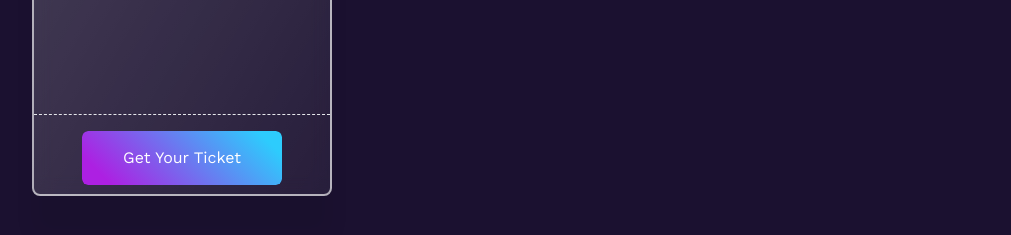
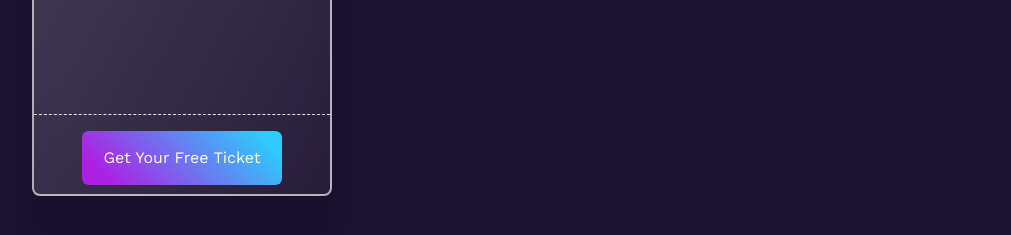
Before and after one commit to asyncapi/conference-website, a Next.js app: page / in a window 1280 px wide. Shown: the part 9200-9435 px from the top of the page, without its empty margins (108-1119 px from the left). Built offline with nearby package versions, Linux system fonts and the light colour scheme.

Commit message:
feat: update Ticket Description (#473)

```diff
--- a/components/Tickets/ticketCards.js
+++ b/components/Tickets/ticketCards.js
@@ -5,7 +5,7 @@ function TicketCards({ className, city }) {
   // Determine card style based on event status
   const isEndedOrUpcoming = city.ended || !city.ticket;
   const cardOpacity = isEndedOrUpcoming ? 'opacity-40' : 'opacity-100';
-  const buttonText = city.isFree ? 'Get Your Ticket' : 'Buy Now';
+  const buttonText = city.isFree ? 'Get Your Free Ticket' : 'Buy Now';
 
   return (
     <div className={`w-[300px] lg:w-full ${cardOpacity} hoverEffect h-[400px] cursor-pointer flex flex-col text-white justify-between rounded-lg card bg-white ${className}`}>
--- a/pages/venue/[id].js
+++ b/pages/venue/[id].js
@@ -63,7 +63,7 @@ function Venue({ city }) {
 						</Heading>
 						{city.ended ? (city.playlist && <a href='#recordings'><Button className="w-[250px] h-[50px] m-8">Watch Recordings</Button></a>): <div className='m-[30px]'>
 							{city.ticket && <a href={city.ticket} target='_blank' rel='noreferrer'>
-							<Button className="px-8 m-2 w-[250px]">{city.isFree ? "Get Your Ticket" : "Register Now"}</Button>
+							<Button className="px-8 m-2 w-[250px]">{city.isFree ? "Get Your Free Ticket" : "Register Now"}</Button>
 						</a>}
 						{(!eventEnded && city.cfp) && <a href={city.name === 'online'? "/venue/online/register" :city.cfp}target={city.name=='Online'?"":'_blank'} rel='noreferrer'>
 							<Button className="px-8 m-2 w-[250px]">Apply to be a speaker</Button>
```
